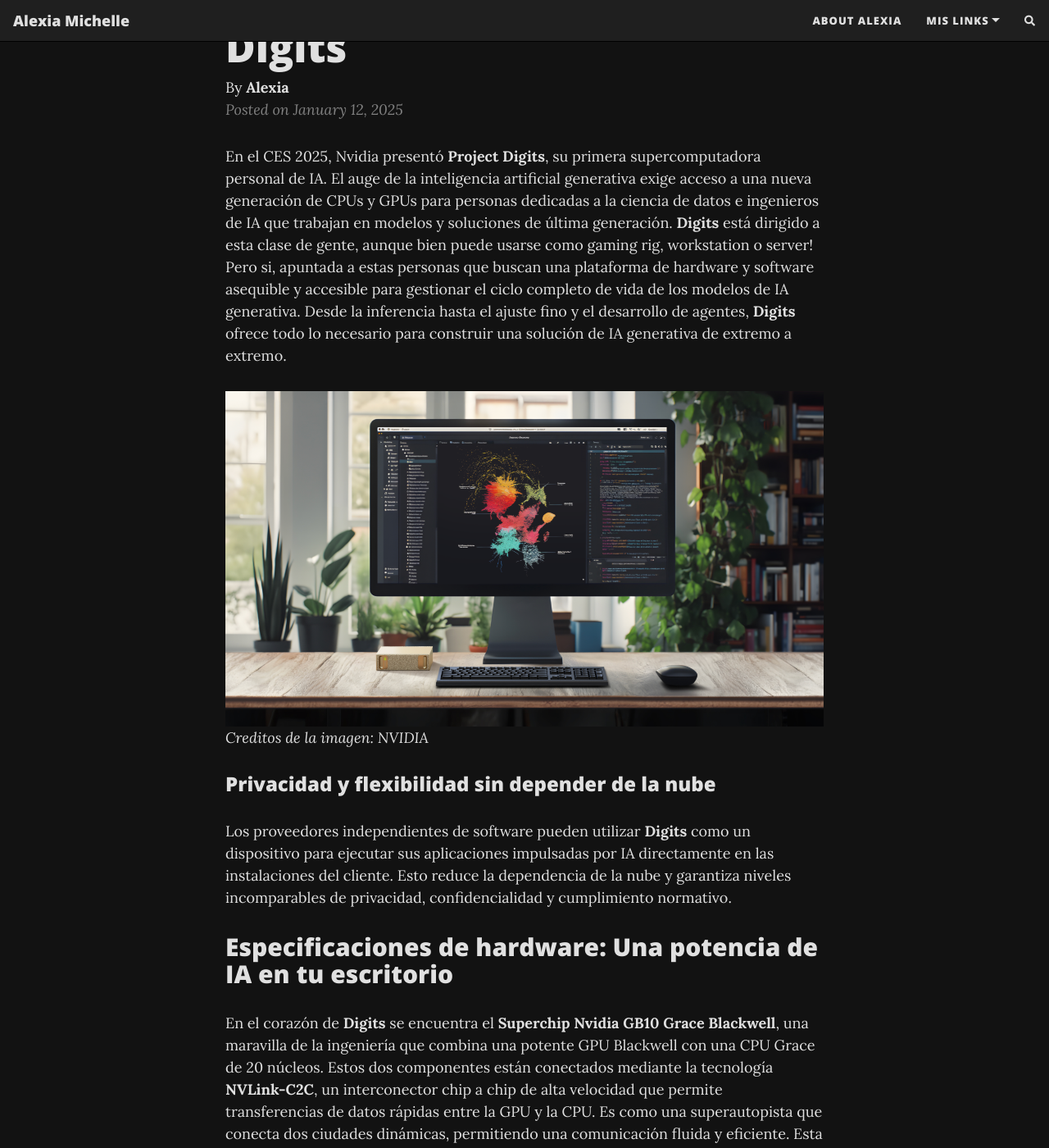
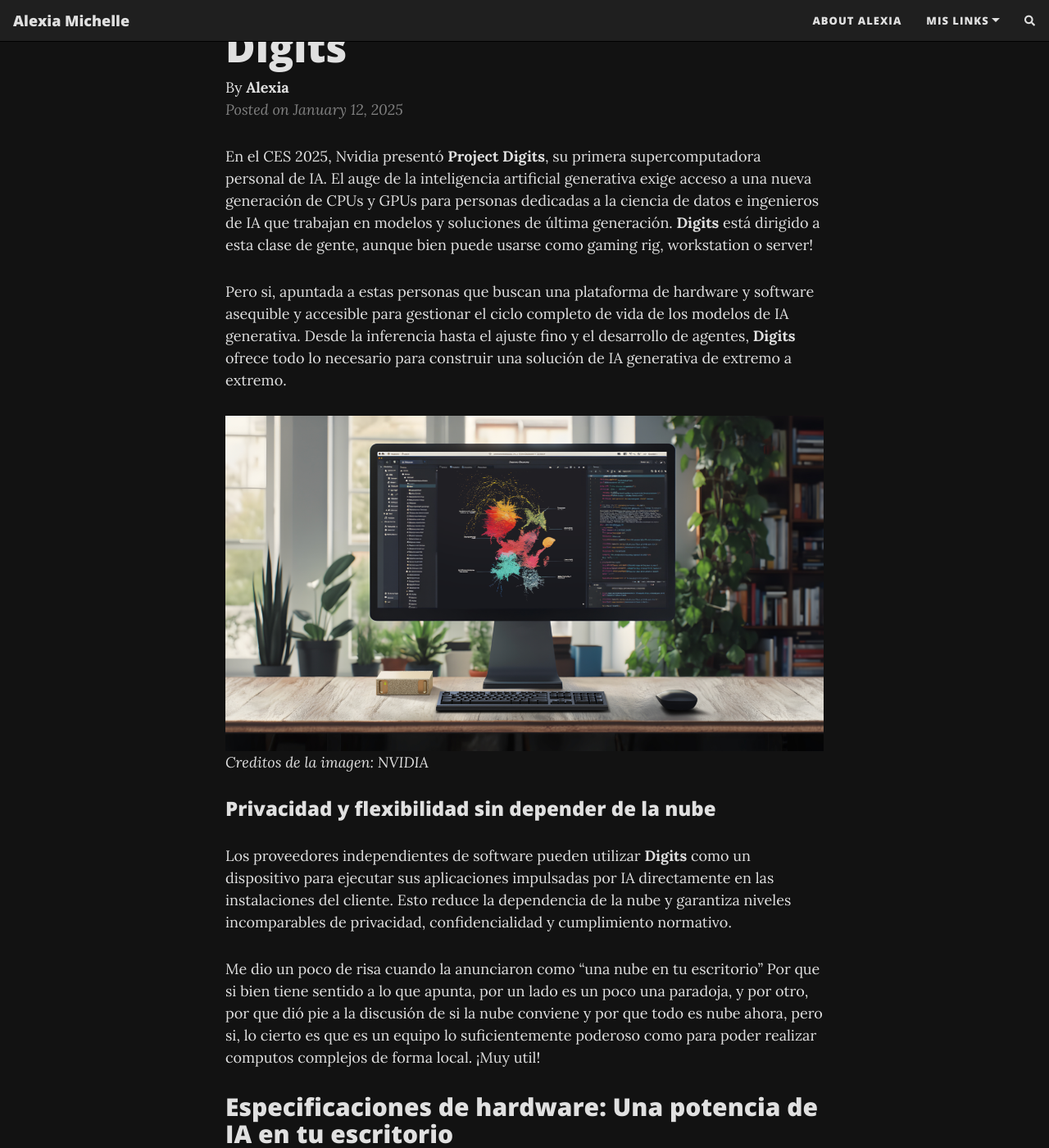
Before and after one commit to lachicadesistemas/lachicadesistemas.github.io, a Jekyll site: the page built from _posts/2025-01-12-la-supercomputadora-de-nvidia.md, in a window 1280 px wide and 1400 px high, scrolled down 265 px. Shown: the whole window at 82% size. Built offline with Jekyll 4.4.1, drawn with Linux system fonts in a browser that asks for light colours; nearby versions of some CDN libraries; comment, search, counter and statistics services are not loaded; some of the changed text lies outside the part shown.

Commit message:
/usr/local/bin/commit

```diff
--- a/_posts/2025-01-12-la-supercomputadora-de-nvidia.md
+++ b/_posts/2025-01-12-la-supercomputadora-de-nvidia.md
@@ -7,9 +7,12 @@ author: Alexia
 ---
 
 En el CES 2025, Nvidia presentó **Project Digits**, su primera supercomputadora personal de IA. El auge de la inteligencia artificial generativa exige acceso a una nueva generación de CPUs y GPUs
-para personas dedicadas a la ciencia de datos  e ingenieros de IA que trabajan en modelos y soluciones de última generación. **Digits** está dirigido a esta clase de gente, aunque bien puede usarse como gaming rig, workstation o server! Pero si, apuntada a estas personas que buscan una plataforma
-de hardware y software asequible y accesible para gestionar el ciclo completo de vida de los modelos de IA generativa. Desde la inferencia hasta el ajuste fino y el desarrollo de agentes,
-**Digits** ofrece todo lo necesario para construir una solución de IA generativa de extremo a extremo.
+para personas dedicadas a la ciencia de datos e ingenieros de IA que trabajan en modelos y soluciones de última generación. **Digits** está dirigido a esta clase de gente, aunque bien puede usarse
+como gaming rig, workstation o server!
+
+Pero si, apuntada a estas personas que buscan una plataforma de hardware y software asequible y accesible para gestionar el ciclo completo de vida de los
+modelos de IA generativa. Desde la inferencia hasta el ajuste fino y el desarrollo de agentes, **Digits** ofrece todo lo necesario para construir una solución de IA generativa de extremo a
+extremo.
 
 ![Creditos: NVIDIA]({{ '/assets/img/nvidia-project-digit.png' | relative_url }})
 *Creditos de la imagen: NVIDIA*
@@ -18,6 +21,9 @@ de hardware y software asequible y accesible para gestionar el ciclo completo de
 
 Los proveedores independientes de software pueden utilizar **Digits** como un dispositivo para ejecutar sus aplicaciones impulsadas por IA directamente en las instalaciones del cliente. Esto
 reduce la dependencia de la nube y garantiza niveles incomparables de privacidad, confidencialidad y cumplimiento normativo.
+
+Me dio un poco de risa cuando la anunciaron como "una nube en tu escritorio" Por que si bien tiene sentido a lo que apunta, por un lado es un poco una paradoja, y por otro, por que dió pie a la discusión de si la nube conviene y por que todo es nube ahora, pero si, lo cierto es que
+es un equipo lo suficientemente poderoso como para poder realizar computos complejos de forma local. ¡Muy util!
 
 
 ## Especificaciones de hardware: Una potencia de IA en tu escritorio
```
Also changed, not shown: other parts of _posts/2025-01-12-la-supercomputadora-de-nvidia.md (+1 -1 lines).
